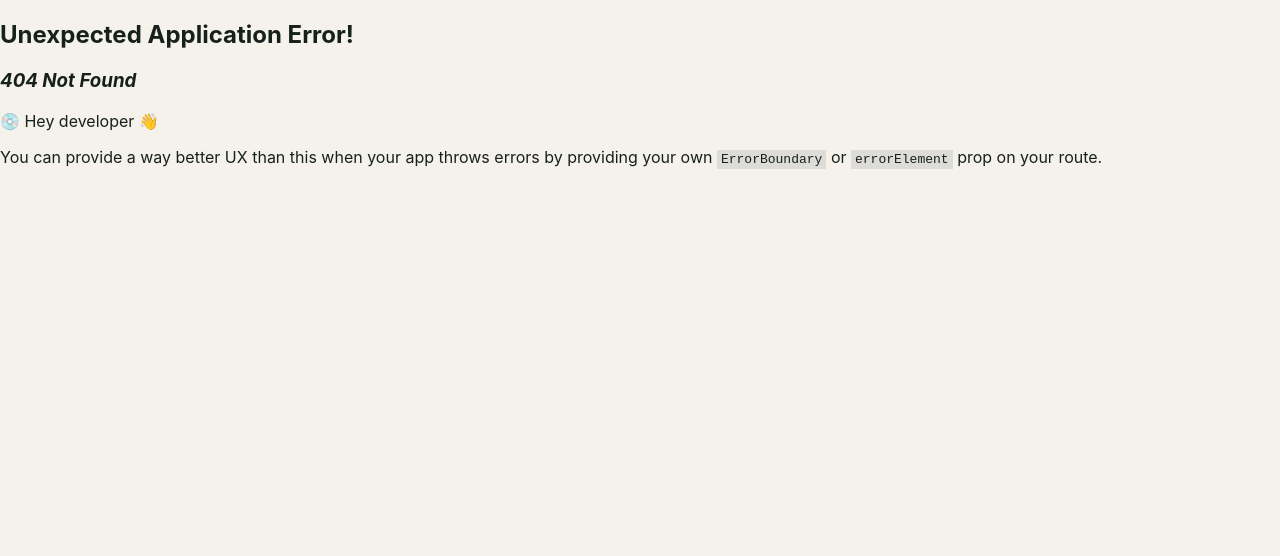
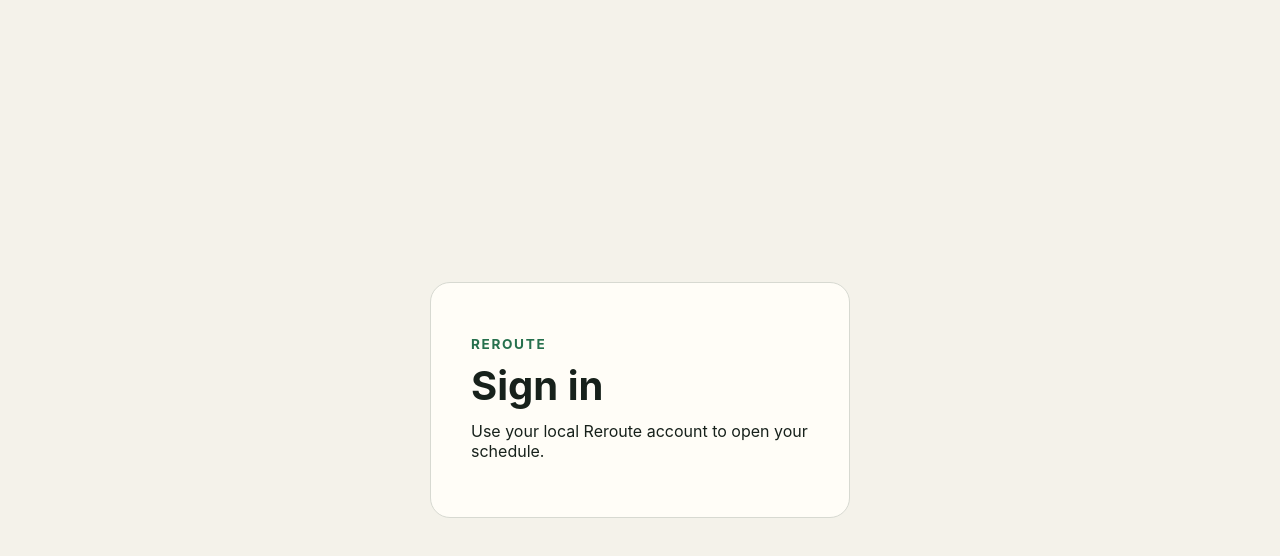
Before and after one commit to AdamLt-GH/Reroute, a React (Vite) app in the folder apps/web/: page /login in a window 1280 px wide. Before the commit this address had no page. Shown: the top 556 px of the page. Built offline with nearby package versions, Linux system fonts and the light colour scheme.

Commit message:
added protected frontend routes

```diff
--- /dev/null
+++ b/apps/web/src/features/auth/LoginPage.tsx
@@ -0,0 +1,11 @@
+export function LoginPage() {
+  return (
+    <main className="auth-page">
+      <section className="auth-card">
+        <p className="eyebrow">Reroute</p>
+        <h1>Sign in</h1>
+        <p>Use your local Reroute account to open your schedule.</p>
+      </section>
+    </main>
+  );
+}
--- /dev/null
+++ b/apps/web/src/features/auth/RequireAuth.tsx
@@ -0,0 +1,18 @@
+import { Navigate, Outlet, useLocation } from "react-router-dom";
+
+import { useCurrentUser } from "./api";
+
+export function RequireAuth() {
+  const currentUser = useCurrentUser();
+  const location = useLocation();
+
+  if (currentUser.isPending) {
+    return <p role="status">Checking your session...</p>;
+  }
+
+  if (!currentUser.data) {
+    return <Navigate replace state={{ from: location.pathname }} to="/login" />;
+  }
+
+  return <Outlet />;
+}
--- a/apps/web/src/styles.css
+++ b/apps/web/src/styles.css
@@ -63,6 +63,26 @@
   font-size: clamp(2rem, 5vw, 3.5rem);
 }
 
+.auth-page {
+  display: grid;
+  min-height: 100vh;
+  padding: 24px;
+  place-items: center;
+}
+
+.auth-card {
+  width: min(420px, 100%);
+  padding: 40px;
+  border: 1px solid #d7d9d1;
+  border-radius: 20px;
+  background: #fffdf7;
+}
+
+.auth-card h1 {
+  margin: 8px 0 12px;
+  font-size: 2.5rem;
+}
+
 .eyebrow {
   color: #26704d;
   font-size: 0.85rem;
```
Also changed, not shown: apps/web/src/router.tsx (+11 -0 lines), 1 other file (tests, documents, lock files or other folders).
